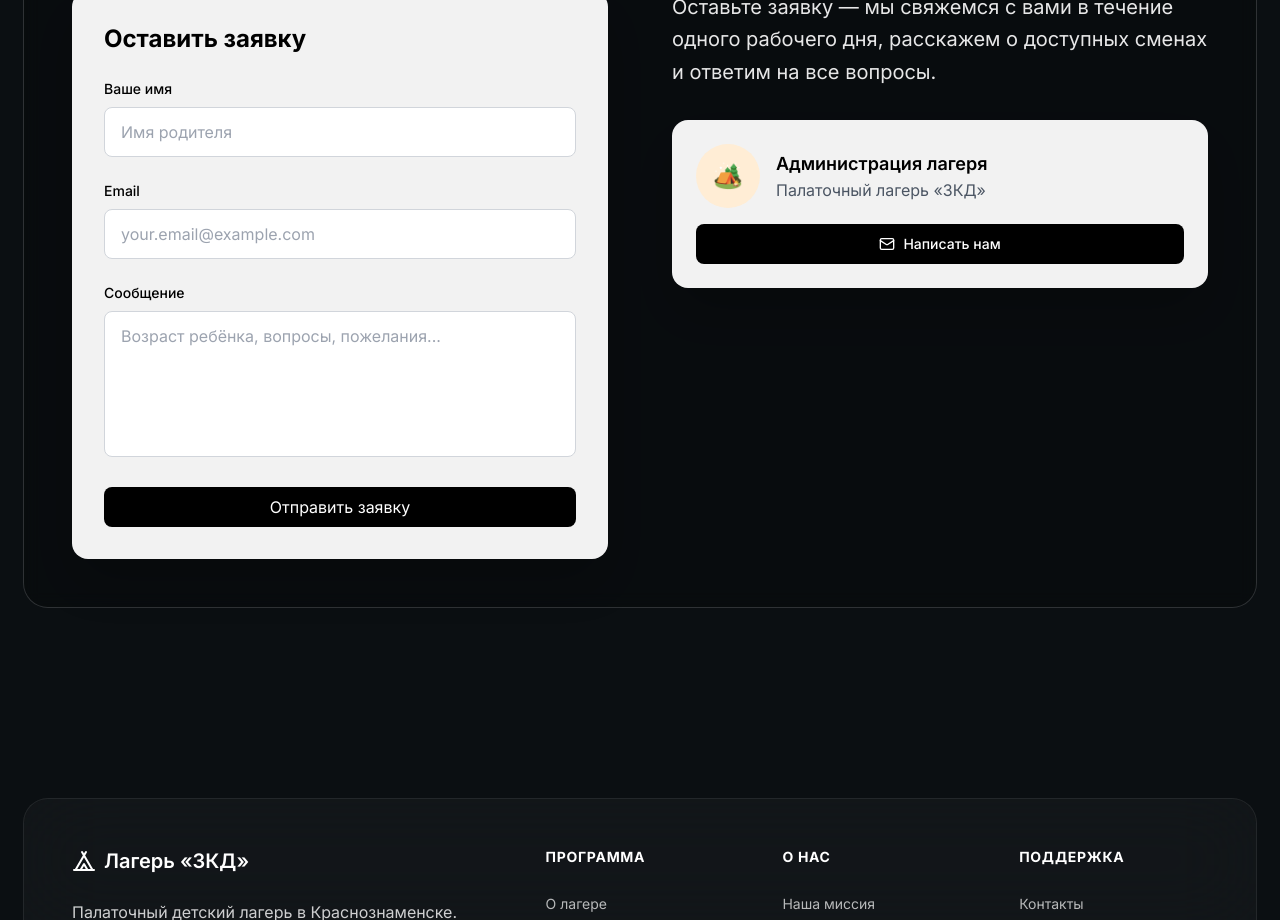
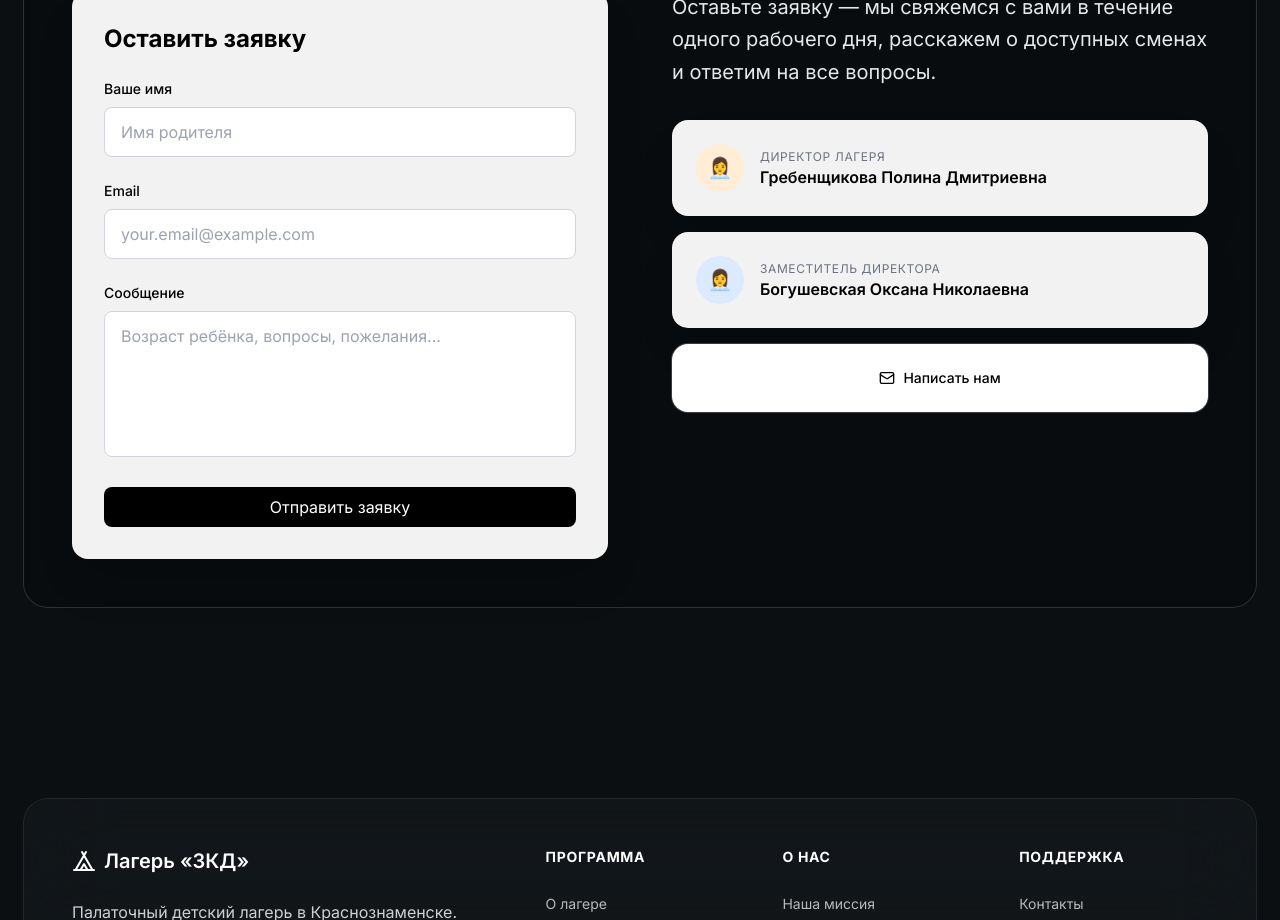
Before and after one commit to pr-poehali-dev/quantum-bridge-development-1, a React (Vite) app: page / in a window 1280 px wide. Shown: the part 4700-5620 px from the top of the page. Built offline with nearby package versions, Linux system fonts and the light colour scheme.

Commit message:
Добавлены контакты директора и замдиректора

```diff
--- a/src/components/BottomSections.tsx
+++ b/src/components/BottomSections.tsx
@@ -245,17 +245,32 @@ const BottomSections = () => {
                   </p>
                 </div>
 
-                <div className="rounded-2xl bg-white/95 text-black p-6 shadow-2xl">
-                  <div className="flex items-center gap-4 mb-4">
-                    <div className="w-16 h-16 rounded-full bg-orange-100 flex items-center justify-center text-2xl">
-                      🏕️
-                    </div>
-                    <div>
-                      <h4 className="text-lg font-semibold">Администрация лагеря</h4>
-                      <p className="text-gray-600">Палаточный лагерь «ЗКД»</p>
+                <div className="space-y-4">
+                  <div className="rounded-2xl bg-white/95 text-black p-6 shadow-2xl">
+                    <div className="flex items-center gap-4">
+                      <div className="w-12 h-12 rounded-full bg-orange-100 flex items-center justify-center text-xl flex-shrink-0">
+                        👩‍💼
+                      </div>
+                      <div>
+                        <p className="text-xs text-gray-500 uppercase tracking-wider mb-0.5">Директор лагеря</p>
+                        <h4 className="text-base font-semibold leading-tight">Гребенщикова Полина Дмитриевна</h4>
+                      </div>
                     </div>
                   </div>
-                  <Button className="w-full bg-black text-white hover:bg-gray-800 rounded-lg flex items-center justify-center gap-2">
+
+                  <div className="rounded-2xl bg-white/95 text-black p-6 shadow-2xl">
+                    <div className="flex items-center gap-4">
+                      <div className="w-12 h-12 rounded-full bg-blue-100 flex items-center justify-center text-xl flex-shrink-0">
+                        👩‍💼
+                      </div>
+                      <div>
+                        <p className="text-xs text-gray-500 uppercase tracking-wider mb-0.5">Заместитель директора</p>
+                        <h4 className="text-base font-semibold leading-tight">Богушевская Оксана Николаевна</h4>
+                      </div>
+                    </div>
+                  </div>
+
+                  <Button className="w-full bg-white text-black hover:bg-white/90 rounded-2xl p-6 flex items-center justify-center gap-2 h-auto ring-1 ring-white/20">
                     <Mail className="w-4 h-4" />
                     Написать нам
                   </Button>
```
